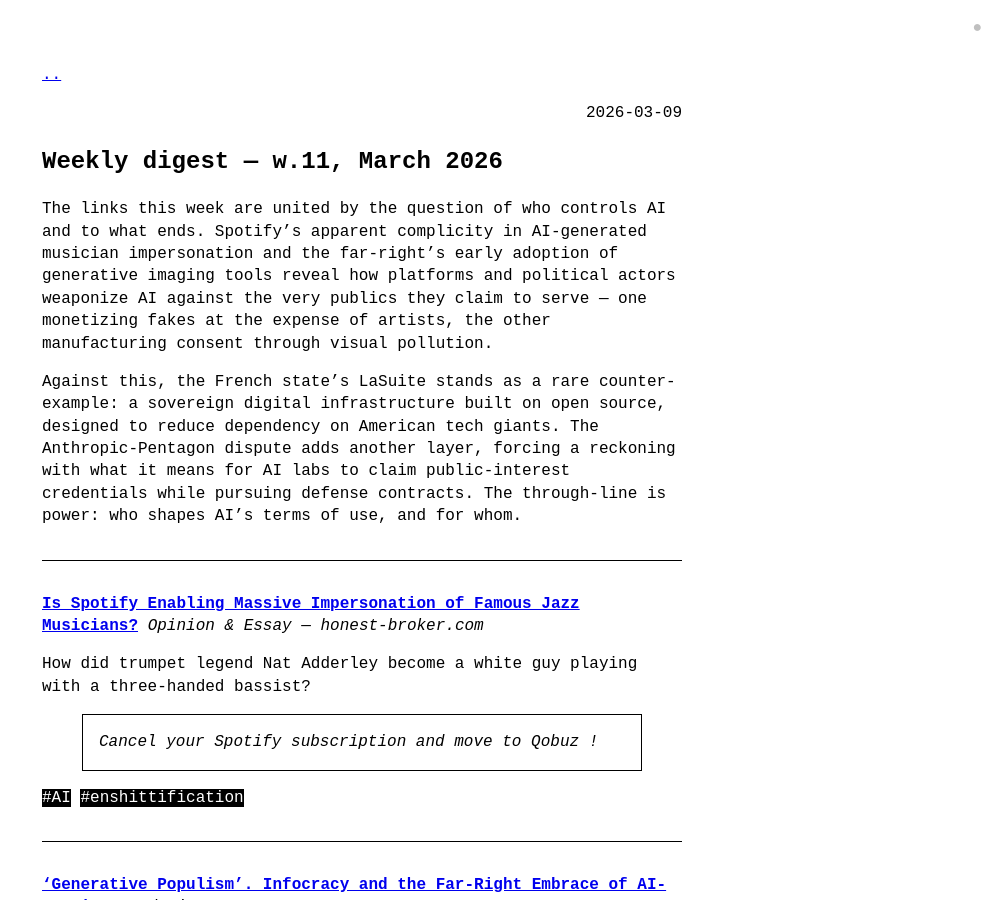
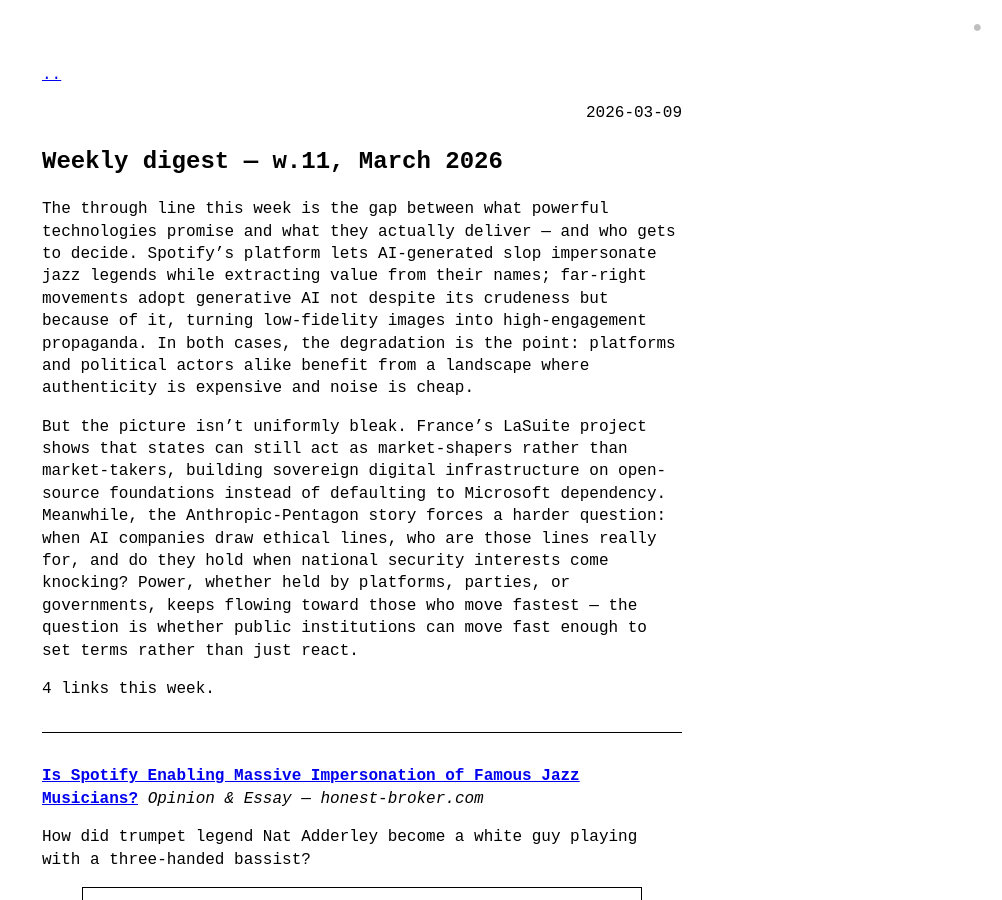
Before and after one commit to PLrolle/plrolle.github.io, a Jekyll site: the page built from _posts/2026-03-09-links-w11-2026.md, in a window 1280 px wide and 900 px high. Shown: the whole window, without its empty margins (278-1280 px from the left). Built offline with Jekyll 4.4.1, drawn with Linux system fonts in a browser that asks for light colours.

Commit message:
weekly digest 2026-03-16

```diff
--- a/_posts/2026-03-09-links-w11-2026.md
+++ b/_posts/2026-03-09-links-w11-2026.md
@@ -4,9 +4,11 @@ title: "Weekly digest — w.11, March 2026"
 date: 2026-03-09
 ---
 
-The links this week are united by the question of who controls AI and to what ends. Spotify's apparent complicity in AI-generated musician impersonation and the far-right's early adoption of generative imaging tools reveal how platforms and political actors weaponize AI against the very publics they claim to serve — one monetizing fakes at the expense of artists, the other manufacturing consent through visual pollution.
+The through line this week is the gap between what powerful technologies promise and what they actually deliver — and who gets to decide. Spotify's platform lets AI-generated slop impersonate jazz legends while extracting value from their names; far-right movements adopt generative AI not despite its crudeness but because of it, turning low-fidelity images into high-engagement propaganda. In both cases, the degradation is the point: platforms and political actors alike benefit from a landscape where authenticity is expensive and noise is cheap.
 
-Against this, the French state's LaSuite stands as a rare counter-example: a sovereign digital infrastructure built on open source, designed to reduce dependency on American tech giants. The Anthropic-Pentagon dispute adds another layer, forcing a reckoning with what it means for AI labs to claim public-interest credentials while pursuing defense contracts. The through-line is power: who shapes AI's terms of use, and for whom.
+But the picture isn't uniformly bleak. France's LaSuite project shows that states can still act as market-shapers rather than market-takers, building sovereign digital infrastructure on open-source foundations instead of defaulting to Microsoft dependency. Meanwhile, the Anthropic-Pentagon story forces a harder question: when AI companies draw ethical lines, who are those lines really for, and do they hold when national security interests come knocking? Power, whether held by platforms, parties, or governments, keeps flowing toward those who move fastest — the question is whether public institutions can move fast enough to set terms rather than just react.
+
+4 links this week.
 
 ---
 
```
